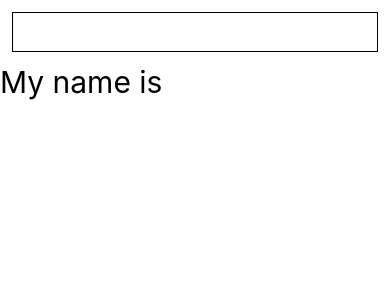
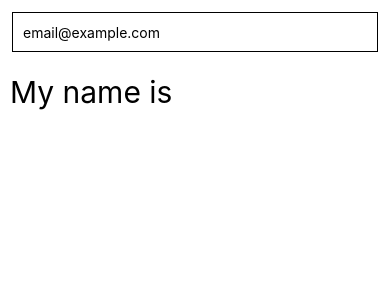
Before and after one commit to Manish10022001/React-Native, a React Native app in the folder react_native_js/RNForms/: screen / in a window 390 px wide. Shown: the top 300 px of the page. Built offline with nearby package versions, Linux system fonts and the light colour scheme.

Commit message:
TextInput props

```diff
--- a/react_native_js/RNForms/App.js
+++ b/react_native_js/RNForms/App.js
@@ -7,8 +7,17 @@ export default function App() {
   return (
     <SafeAreaProvider>
       <SafeAreaView style={styles.container}>
-        <TextInput style={styles.input} onChangeText={setName}/>
-        <Text style={{fontSize:30}}>My name is {name}</Text>
+        <TextInput
+          style={styles.input}
+          value={name}
+          onChangeText={setName}
+          placeholder="email@example.com"
+          secureTextEntry
+          // keyboardType="numeric"
+          autoCorrect={false}
+          autoCapitalize="none"
+        />
+        <Text style={styles.text}>My name is {name}</Text>
       </SafeAreaView>
     </SafeAreaProvider>
   );
@@ -25,5 +34,9 @@ const styles = StyleSheet.create({
     margin:12,
     borderWidth:1,
     padding:10
+  },
+  text:{
+    fontSize:30,
+    padding:10
   }
 });
```
